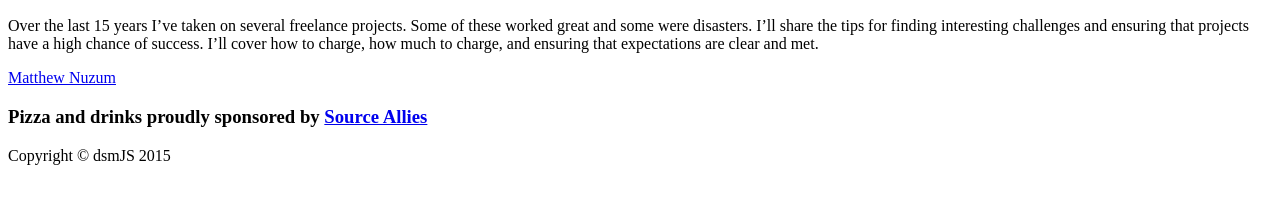
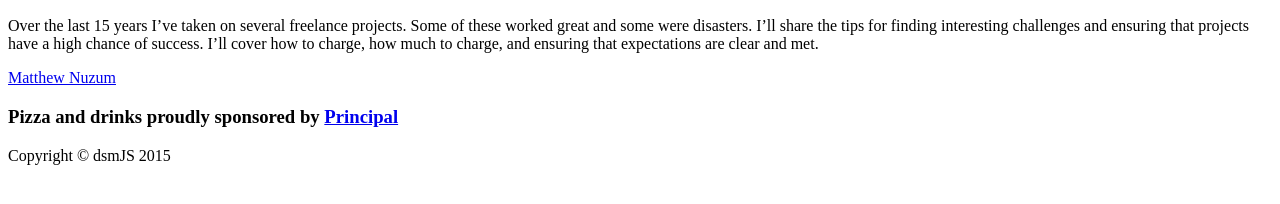
Before and after one commit to dsmjs/dsmjs.github.io, a Jekyll site: the page built from _posts/2016-04-12-meeting.md, in a window 1280 px wide. Shown: the part 222-426 px from the top of the page. Built offline with Jekyll 4.4.1, drawn with Linux system fonts in a browser that asks for light colours.

Commit message:
Updating sponsor to Principal

```diff
--- a/_posts/2016-04-12-meeting.md
+++ b/_posts/2016-04-12-meeting.md
@@ -3,8 +3,8 @@ layout: default
 date: April 12, 2016
 time: 6:15pm - 7:00pm
 location: Gravitate, 206 6th Ave, 3rd Floor
-pizzaSponsorName: Source Allies
-pizzaSponsorSite: http://www.sourceallies.com/
+pizzaSponsorName: Principal
+pizzaSponsorSite: https://www.principal.com/
 ---
 
 ### Make money freelancing
```
